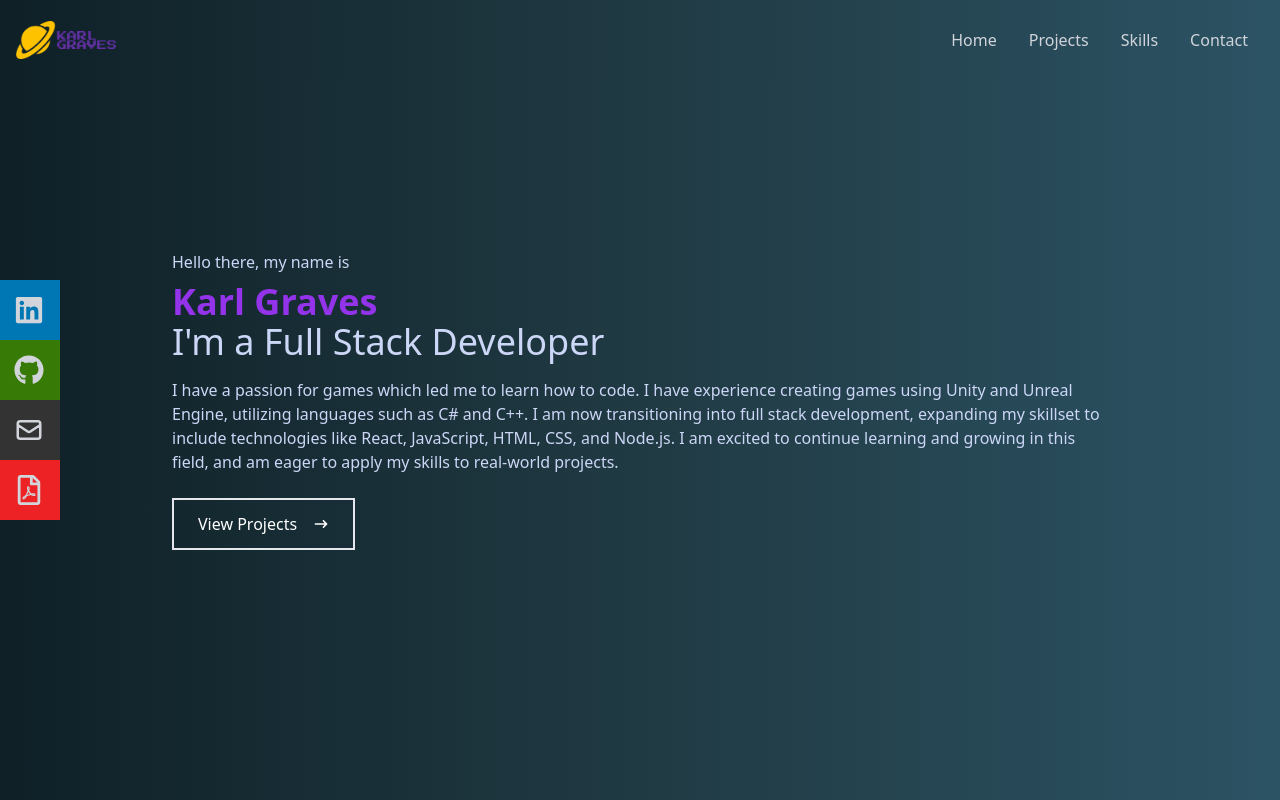
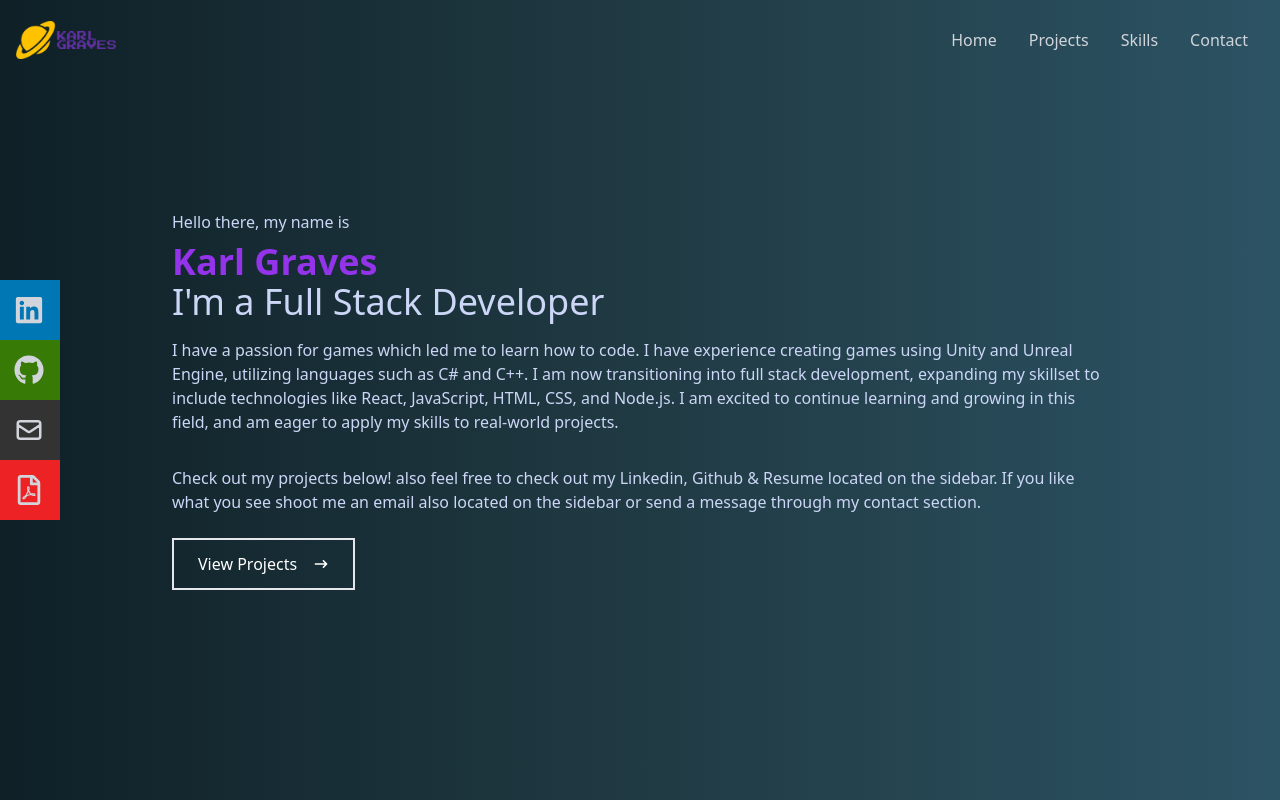
Before and after one commit to Rarkin/Portfolio, a React (Create React App) app: page / in a window 1280 px wide. Shown: the top 800 px of the page. Built offline with nearby package versions, Linux system fonts and the light colour scheme.

Commit message:
added to hero section description

```diff
--- a/src/components/Hero.jsx
+++ b/src/components/Hero.jsx
@@ -12,6 +12,7 @@ const Hero = () => {
             <h1 className='sm:text-4xl text-7xl font-bold text-purple-600'>Karl Graves</h1>
             <h2 className='sm:text-4xl text-7xl text-[#ccd6f6]'>I'm a Full Stack Developer</h2>
             <p className='text-[#ccd6f6] py-4 max-w-700'>I have a passion for games which led me to learn how to code. I have experience creating games using Unity and Unreal Engine, utilizing languages such as C# and C++. I am now transitioning into full stack development, expanding my skillset to include technologies like React, JavaScript, HTML, CSS, and Node.js. I am excited to continue learning and growing in this field, and am eager to apply my skills to real-world projects.</p>
+            <p className='text-[#ccd6f6] py-4 max-w-700'>Check out my projects below! also feel free to check out my Linkedin, Github & Resume located on the sidebar. If you like what you see shoot me an email also located on the sidebar or send a message through my contact section.</p>
             <div>
               <Link to="projects" smooth={true} duration={500}>
                 <button className='text-white group border-2 px-6 py-3 my-2 flex items-center hover:bg-purple-600 hover:border-purple-600'>
```
